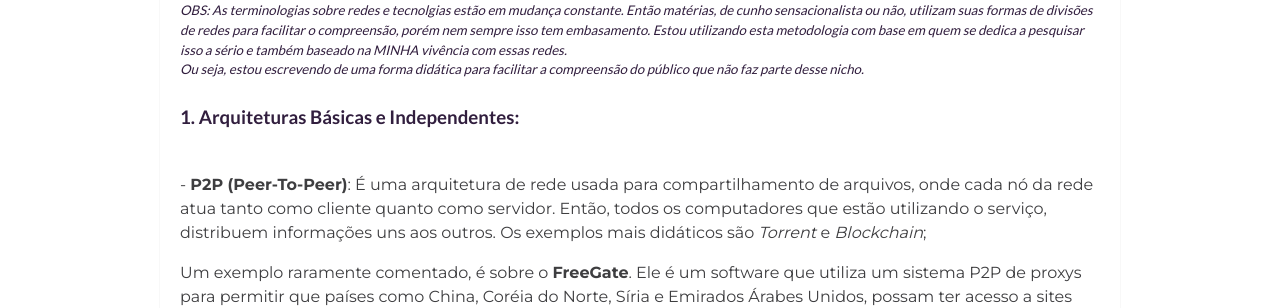
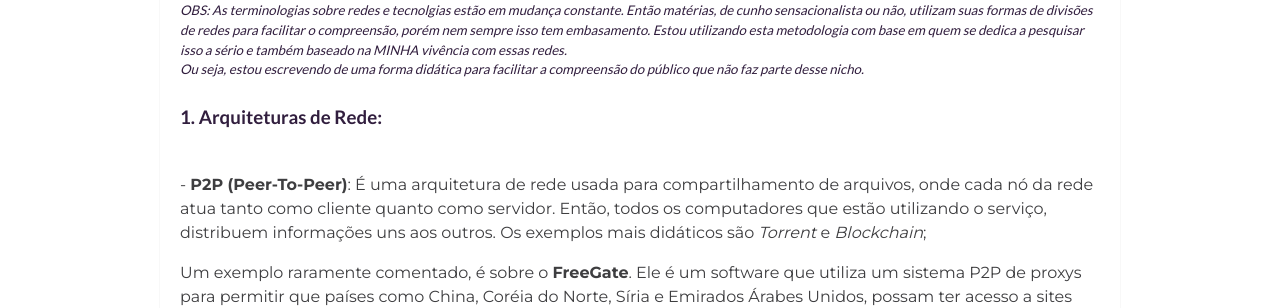
Before and after one commit to EscapeTheX/escapethex.github.io, a Jekyll site: the page built from _posts/2021-03-17-Deep-e-Dark-Web.markdown, in a window 1280 px wide. Shown: the part 889-1197 px from the top of the page. Built offline with Jekyll 4.4.1, drawn with Linux system fonts in a browser that asks for light colours.

Commit message:
Update 2021-03-17-Deep-e-Dark-Web.markdown

```diff
--- a/_posts/2021-03-17-Deep-e-Dark-Web.markdown
+++ b/_posts/2021-03-17-Deep-e-Dark-Web.markdown
@@ -16,7 +16,7 @@
 <p><i><h5>OBS: As terminologias sobre redes e tecnolgias estão em mudança constante. Então matérias, de cunho sensacionalista ou não, utilizam suas formas de divisões de redes para facilitar o compreensão, porém nem sempre isso tem embasamento. Estou utilizando esta metodologia com base em quem se dedica a pesquisar isso a sério e também baseado na MINHA vivência com essas redes.<br>
 Ou seja, estou escrevendo de uma forma didática para facilitar a compreensão do público que não faz parte desse nicho.</h5></i></p>
 
-<p><b><h3>1. Arquiteturas Básicas e Independentes:</h3></b><br>
+<p><b><h3>1. Arquiteturas de Rede:</h3></b><br>
 - <b>P2P (Peer-To-Peer)</b>:
 É uma arquitetura de rede usada para compartilhamento de arquivos, onde cada nó da rede atua tanto como cliente quanto como servidor. Então, todos os computadores que estão utilizando o serviço, distribuem informações uns aos outros. Os exemplos mais didáticos são <i>Torrent</i> e <i>Blockchain</i>;</p>
 
```
